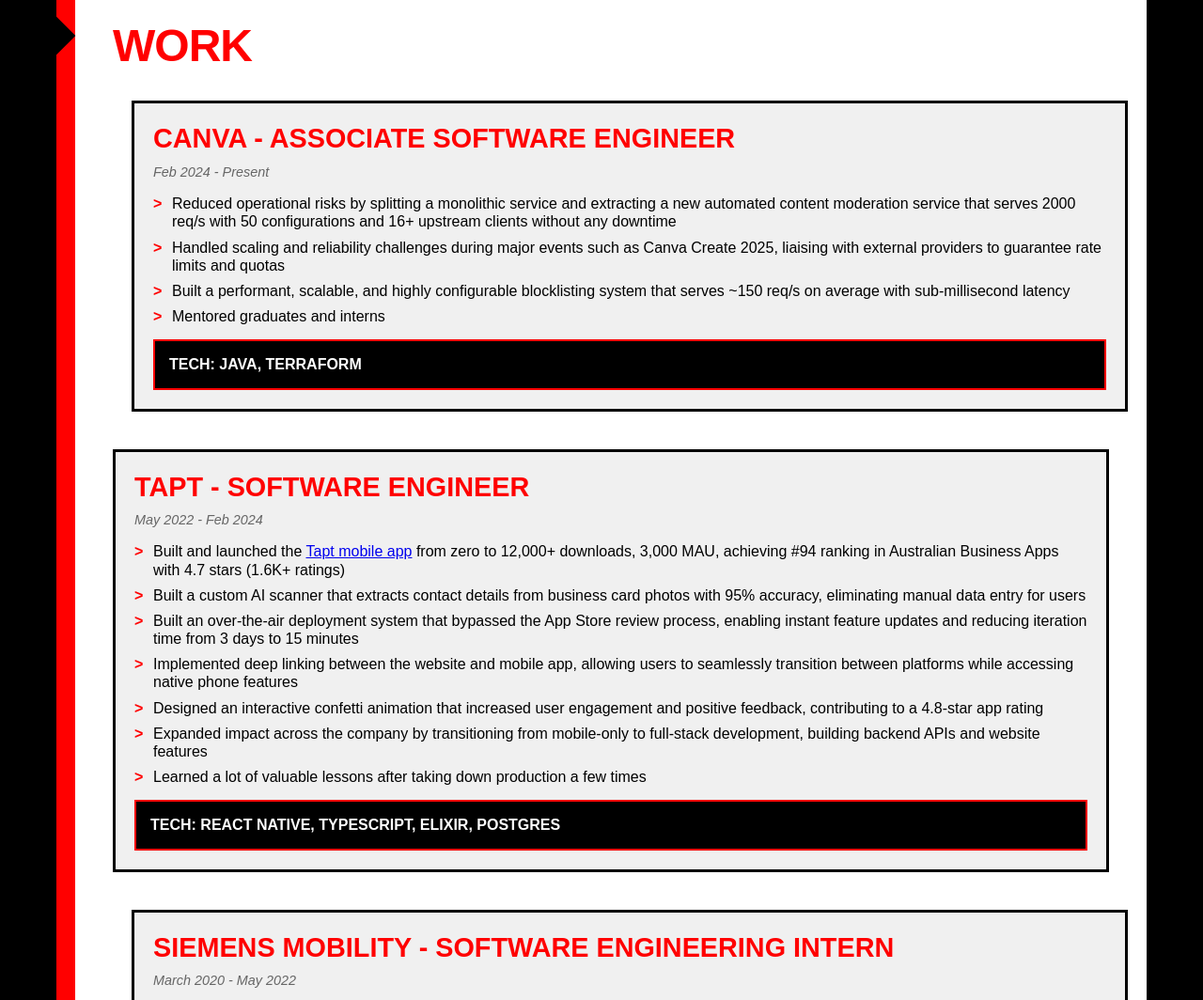
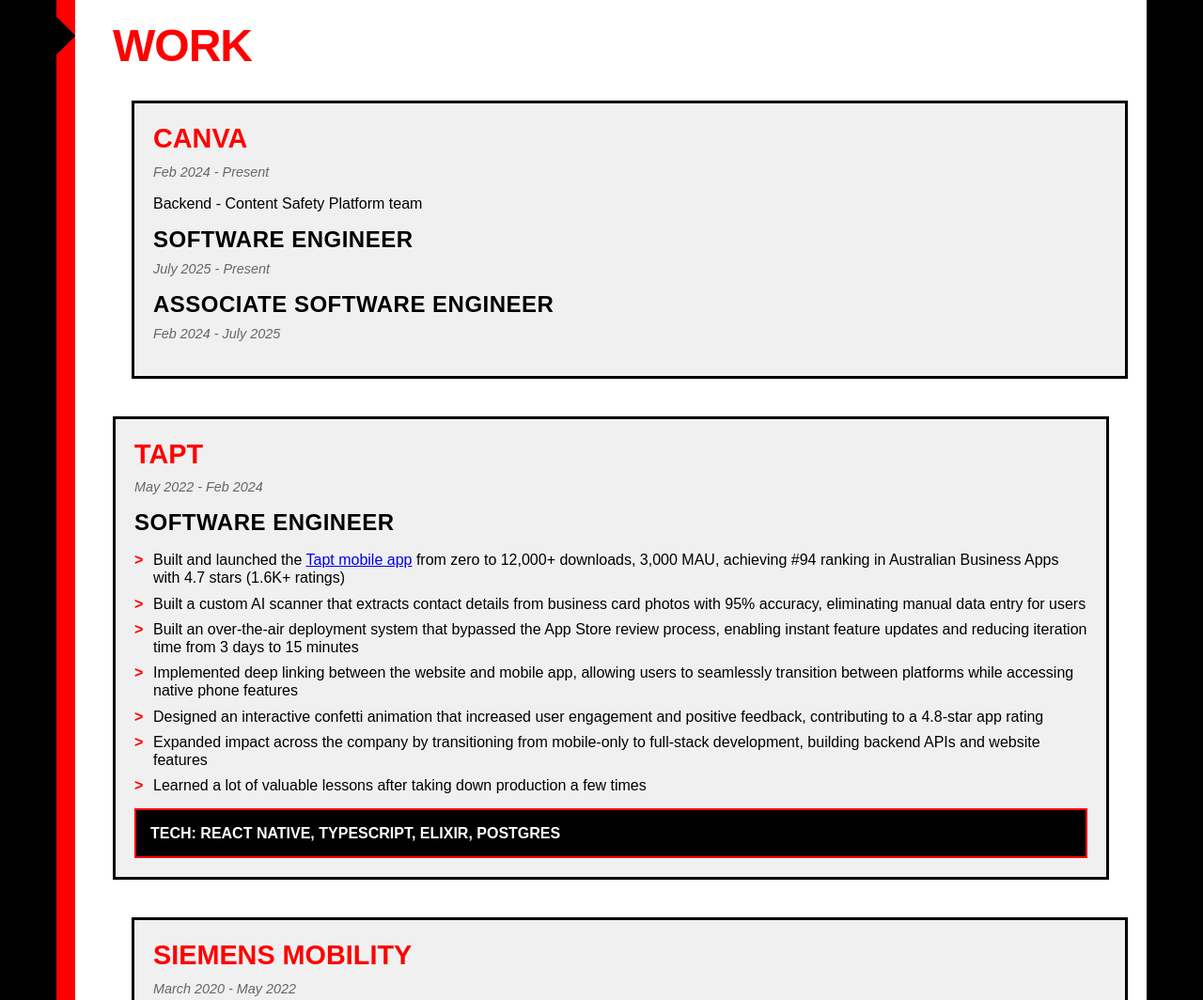
Before and after one commit to dylanclements/dylanclements.github.io, a plain HTML site: page index.html in a window 1280 px wide. Shown: the part 717-1781 px from the top of the page at 94% size. Drawn offline with Linux system fonts and the light colour scheme.

Commit message:
just some updates

```diff
--- a/index.html
+++ b/index.html
@@ -52,33 +52,19 @@
         <h2>Work</h2>
 
         <div class="job-description">
-          <div class="job-title">Canva - Associate Software Engineer</div>
+          <div class="job-title">Canva</div>
           <div class="job-date">Feb 2024 - Present</div>
-          <ul>
-            <li>
-              Reduced operational risks by splitting a monolithic service and
-              extracting a new automated content moderation service that serves
-              2000 req/s with 50 configurations and 16+ upstream clients without
-              any downtime
-            </li>
-            <li>
-              Handled scaling and reliability challenges during major events
-              such as Canva Create 2025, liaising with external providers to
-              guarantee rate limits and quotas
-            </li>
-            <li>
-              Built a performant, scalable, and highly configurable blocklisting
-              system that serves ~150 req/s on average with sub-millisecond
-              latency
-            </li>
-            <li>Mentored graduates and interns</li>
-          </ul>
-          <div class="tech-stack">Tech: Java, Terraform</div>
+          <p>Backend - Content Safety Platform team</p>
+          <div class="job-role">Software Engineer</div>
+          <div class="job-date">July 2025 - Present</div>
+          <div class="job-role">Associate Software Engineer</div>
+          <div class="job-date">Feb 2024 - July 2025</div>
         </div>
 
         <div class="job-description">
-          <div class="job-title">Tapt - Software Engineer</div>
+          <div class="job-title">Tapt</div>
           <div class="job-date">May 2022 - Feb 2024</div>
+          <div class="job-role">Software Engineer</div>
           <ul>
             <li>
               Built and launched the
@@ -132,10 +118,9 @@
         </div>
 
         <div class="job-description">
-          <div class="job-title">
-            Siemens Mobility - Software Engineering Intern
-          </div>
+          <div class="job-title">Siemens Mobility</div>
           <div class="job-date">March 2020 - May 2022</div>
+          <div class="job-role">Software Engineering Intern</div>
           <ul>
             <li>
               Automated manual testing processes for Melbourne's train control
--- a/styles.css
+++ b/styles.css
@@ -145,6 +145,16 @@ body {
   text-transform: uppercase;
 }
 
+.job-role {
+  font-size: 1.5rem;
+  font-weight: bold;
+  color: #000;
+  margin-top: 15px;
+  margin-bottom: 8px;
+  text-transform: uppercase;
+  letter-spacing: 0.5px;
+}
+
 .job-date {
   font-size: 0.9rem;
   color: #666;
```
